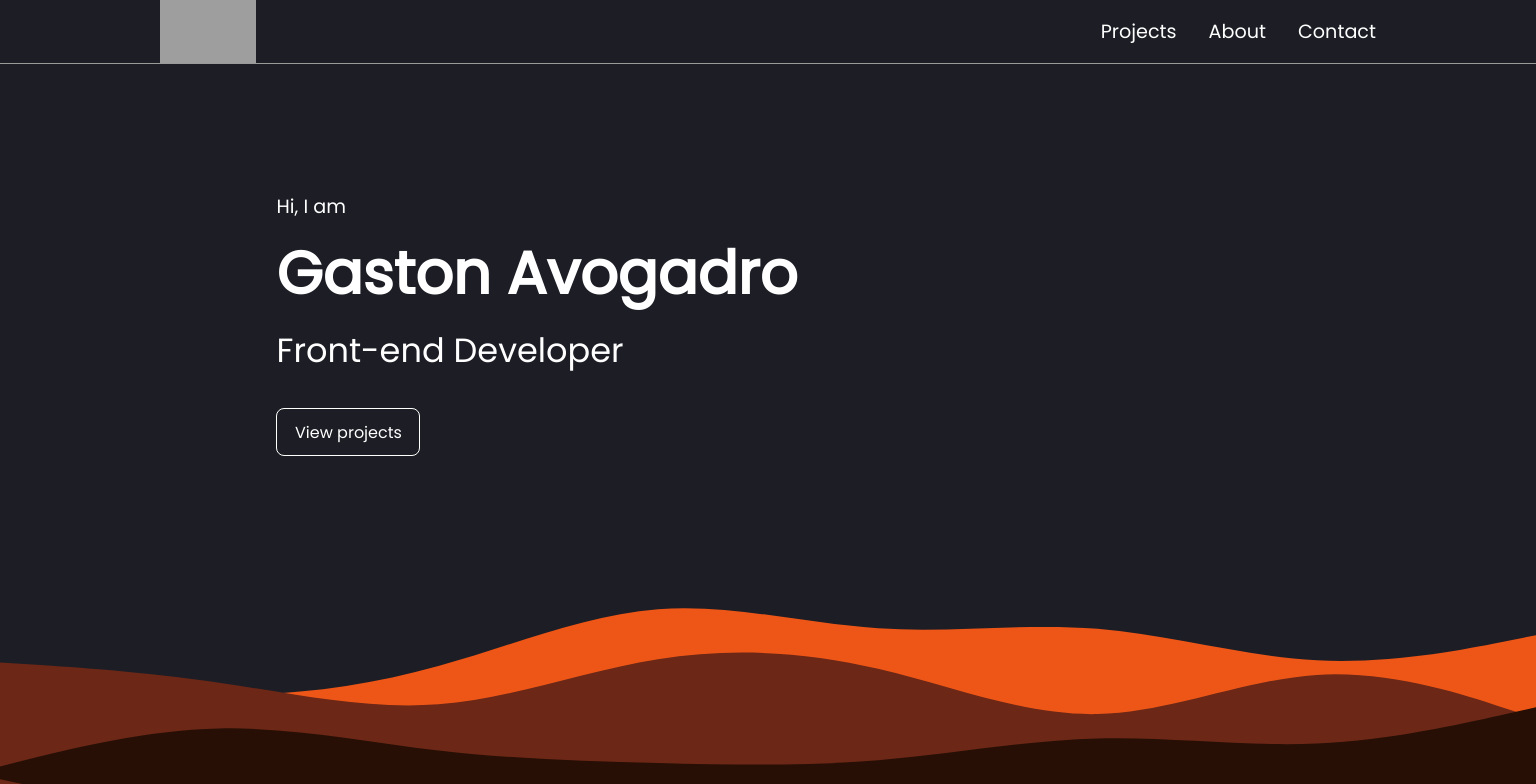
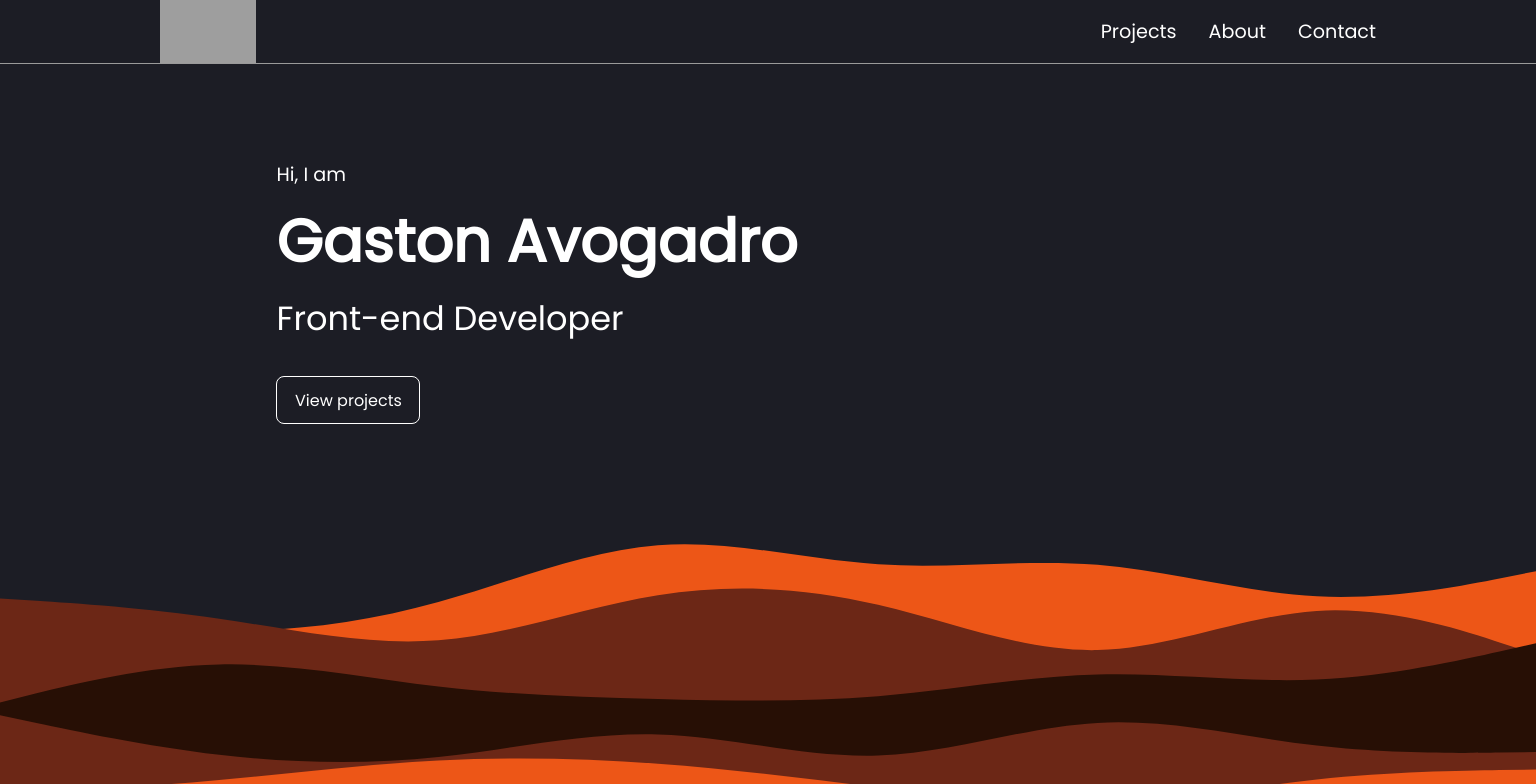
Before and after one commit to GastonAvogadro/Portfolio, a React (Create React App) app: page / in a window 1536 px wide. Shown: the top 784 px of the page. Built offline with nearby package versions, Linux system fonts and the light colour scheme; grey boxes are pictures that could not be loaded.

Commit message:
bg image margin changed

```diff
--- a/src/components/Home/Home.css
+++ b/src/components/Home/Home.css
@@ -1,5 +1,4 @@
 .homeContainer {
-    margin-top: 4rem;
     height: 100vh;
     width: 100%;
     overflow: hidden;
@@ -8,7 +7,7 @@
 }
 
 .heroSection {
-    margin-top: 7rem;
+    margin-top: 9rem;
     width: 90%;
     padding-left: 6%;
 }
@@ -68,12 +67,13 @@
     }
     .heroSection {
         padding-left: 14%;
+        margin-top: 8.5rem;
     }
 }
 
 @media (min-width: 1300px) {
     .heroSection {
-        margin-top: 8rem;
+        margin-top: 10rem;
         padding-left: 18%;
     }
 }
--- a/src/components/NavBar/NavBar.css
+++ b/src/components/NavBar/NavBar.css
@@ -55,7 +55,7 @@
 
 @media (min-width: 720px) {
     .navBar{
-        position: relative;
+        position: absolute;
         display: flex;
         justify-content: space-between;
         align-items: center;
```
